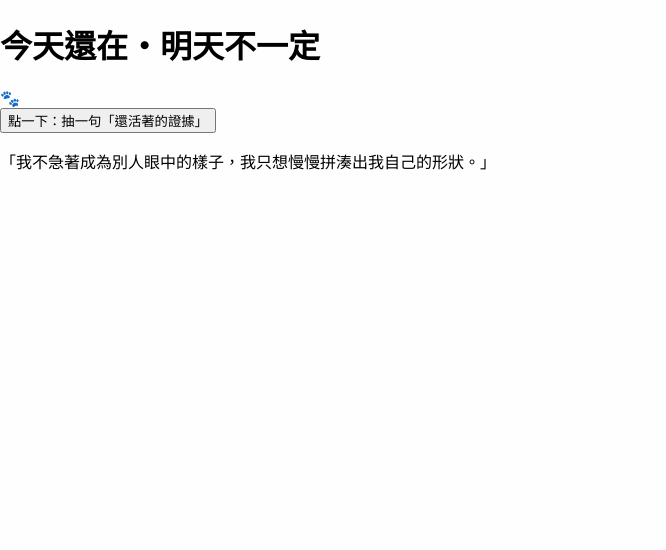
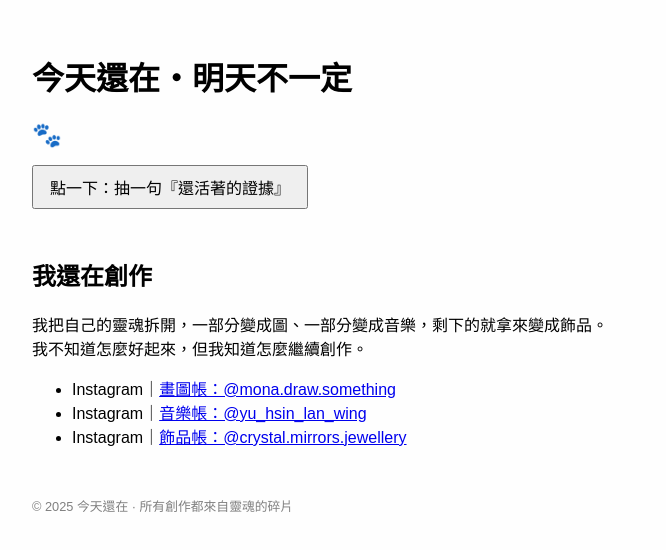
Before and after one commit to winggyyu/Still-here, a Next.js app: page / in a window 1280 px wide. Shown: the top 550 px of the page, without its empty margins (0-666 px from the left). Built offline with nearby package versions, Linux system fonts and the light colour scheme.

Commit message:
Update page.tsx

```diff
--- a/app/page.tsx
+++ b/app/page.tsx
@@ -1,74 +1,49 @@
-'use client';
+"use client";
 
-import React, { useState } from 'react';
+import React, { useState } from "react";
 
-const quotes = [
-  "我不急著成為別人眼中的樣子，我只想慢慢拼湊出我自己的形狀。",
-  "靈魂會累，但創作是靈魂的伸展。",
-  "每個喜歡畫畫的人，心裡都有一個沒被說完的故事。",
-  "創作不是因為我懂了什麼，是因為我還不懂。",
-  "我把自己畫進畫裡，是為了從裡面把自己救出來。",
-  "音樂是我對這個世界最溫柔的抵抗。",
-  "當我不知道怎麼說話時，我就畫畫或打鼓。",
-  "沒有靈感的時候，就創作一個沒有靈感的自己。",
-  "創作是靈魂和現實妥協的過程，也是唯一不會背叛我的東西。",
-  "我不是藝術家，我只是還沒找到別的活法。",
-  "每一次創作，都是一次在自己靈魂上動手術。",
-  "即使一切都很破碎，畫畫也讓我覺得自己完整了一點點。",
-  "我把沉默藏進每一條線條裡。",
-  "每件作品都是我想說話的證據。",
-  "不是作品在等完成，是我在等被理解。",
-  "畫畫是我用來跟過去和解的方式。",
-  "我的音樂不是為了表演，是為了不崩潰。",
-  "創作是我與世界之間的緩衝區。",
-  "創作不是逃避，是深潛。",
-  "我不想讓別人羨慕我，只想讓自己不後悔。",
-  "創作時我最自由，也最脆弱。",
-  "靈魂有時候會乾掉，創作是我澆它的水。",
-  "我的筆知道我在想什麼，即使我自己不知道。",
-  "有時候，我不是在畫畫，是在呼吸。",
-  "音樂是我記憶的一種形式。",
-  "每次敲鼓，都是一次對世界的回音。",
-  "我創作，不是因為我會，而是因為我非做不可。",
-  "每一條線，都是我不敢說的話。",
-  "沒有靈感的日子，我就畫陰影。",
-  "創作是我和自己說話的方式。",
-  "有時候我也想放棄，但手會自己動。",
-  "畫畫教我：有時候美，來自不完美。",
-  "創作是為了在不懂的世界裡，留下自己的痕跡。",
-  "我不是在製造作品，我在製造自己。",
-  "靈魂太吵的時候，我就開始畫畫。",
-  "每一次創作，都像一次內心的小地震。",
-  "我把畫畫當日記，但沒人看得懂。",
-  "創作像呼吸，不做會死。",
-  "我創作，不是為了展示，是為了生存。",
-  "當我畫畫時，我不需要解釋自己。",
-  "創作是我對抗遺忘的方式。",
-  "每一首歌都是一種祕密的祈禱。",
-  "我的作品不需要被懂，它只需要存在。",
-  "畫裡的貓懂我勝過任何人。",
-  "創作時我沒有年齡，沒有性別，只有靈魂。",
-  "創作教會我怎麼陪自己走過低谷。",
-  "有時候我覺得作品比我還活著。",
-  "我在創作裡學會愛自己。",
-  "我不會停下來，因為這是我唯一的路。",
-  "創作不是解答，而是提問。"
-];
+const quotes = [ "我不急著成為別人眼中的樣子，我只想慢慢拼湊出我自己的形狀。", "靈魂會累，但創作是靈魂的伸展。", "每個喜歡畫畫的人，心裡都有一個沒被說完的故事。", "創作不是因為我懂了什麼，是因為我還不懂。", "我把自己畫進畫裡，是為了從裡面把自己救出來。", "音樂是我對這個世界最溫柔的抵抗。", "當我不知道怎麼說話時，我就畫畫或打鼓。", "沒有靈感的時候，就創作一個沒有靈感的自己。", "創作是靈魂和現實妥協的過程，也是唯一不會背叛我的東西。", "我不是藝術家，我只是還沒找到別的活法。", "每一次創作，都是一次在自己靈魂上動手術。", "即使一切都很破碎，畫畫也讓我覺得自己完整了一點點。", "我把沉默藏進每一條線條裡。", "每件作品都是我想說話的證據。", "不是作品在等完成，是我在等被理解。", "畫畫是我用來跟過去和解的方式。", "我的音樂不是為了表演，是為了不崩潰。", "創作是我與世界之間的緩衝區。", "創作不是逃避，是深潛。", "我不想讓別人羨慕我，只想讓自己不後悔。", "創作時我最自由，也最脆弱。", "靈魂有時候會乾掉，創作是我澆它的水。", "我的筆知道我在想什麼，即使我自己不知道。", "有時候，我不是在畫畫，是在呼吸。", "音樂是我記憶的一種形式。", "每次敲鼓，都是一次對世界的回音。", "我創作，不是因為我會，而是因為我非做不可。", "每一條線，都是我不敢說的話。", "沒有靈感的日子，我就畫陰影。", "創作是我和自己說話的方式。", "有時候我也想放棄，但手會自己動。", "畫畫教我：有時候美，來自不完美。", "創作是為了在不懂的世界裡，留下自己的痕跡。", "我不是在製造作品，我在製造自己。", "靈魂太吵的時候，我就開始畫畫。", "每一次創作，都像一次內心的小地震。", "我把畫畫當日記，但沒人看得懂。", "創作像呼吸，不做會死。", "我創作，不是為了展示，是為了生存。", "當我畫畫時，我不需要解釋自己。", "創作是我對抗遺忘的方式。", "每一首歌都是一種祕密的祈禱。", "我的作品不需要被懂，它只需要存在。", "畫裡的貓懂我勝過任何人。", "創作時我沒有年齡，沒有性別，只有靈魂。", "創作教會我怎麼陪自己走過低谷。", "有時候我覺得作品比我還活著。", "我在創作裡學會愛自己。", "我不會停下來，因為這是我唯一的路。", "創作不是解答，而是提問。" ];
 
-export default function Page() {
-  const [quote, setQuote] = useState(quotes[0]);
+export default function Home() { const [quote, setQuote] = useState("點一下：抽一句『還活著的證據』");
 
-  const getRandomQuote = () => {
-    const random = Math.floor(Math.random() * quotes.length);
-    setQuote(quotes[random]);
-  };
+function handleClick() { const random = quotes[Math.floor(Math.random() * quotes.length)]; setQuote(random); }
 
-  return (
-    <main className="p-4 text-center">
-      <h1 className="text-4xl font-bold">今天還在・明天不一定</h1>
-      <div className="text-2xl mt-4">🐾</div>
-      <button onClick={getRandomQuote} className="border rounded px-4 py-2 mt-4 mb-2">點一下：抽一句「還活著的證據」</button>
-      <p className="mt-2 text-lg">「{quote}」</p>
-    </main>
-  );
-}
+return ( <main style={{ padding: "2rem", fontFamily: "sans-serif" }}> <h1 style={{ fontSize: "2rem", fontWeight: "bold" }}> 今天還在・明天不一定 </h1> <div style={{ fontSize: "1.5rem", margin: "1rem 0" }}>🐾</div>
+
+<button
+    onClick={handleClick}
+    style={{
+      fontSize: "1rem",
+      padding: "0.5rem 1rem",
+      marginBottom: "1rem",
+    }}
+  >
+    {quote === "點一下：抽一句『還活著的證據』" ? quote : "點一下：抽一句『還活著的證據』"}
+  </button>
+
+  <p style={{ fontSize: "1.2rem", marginBottom: "2rem" }}>{quote !== "點一下：抽一句『還活著的證據』" ? `「${quote}」` : ""}</p>
+
+  <h2 style={{ fontSize: "1.5rem", fontWeight: "bold" }}>我還在創作</h2>
+  <p>
+    我把自己的靈魂拆開，一部分變成圖、一部分變成音樂，剩下的就拿來變成飾品。<br />
+    我不知道怎麼好起來，但我知道怎麼繼續創作。
+  </p>
+
+  <ul>
+    <li>
+      Instagram｜<a href="https://www.instagram.com/mona.draw.something" target="_blank">畫圖帳：@mona.draw.something</a>
+    </li>
+    <li>
+      Instagram｜<a href="https://www.instagram.com/yu_hsin_lan_wing" target="_blank">音樂帳：@yu_hsin_lan_wing</a>
+    </li>
+    <li>
+      Instagram｜<a href="https://www.instagram.com/crystal.mirrors.jewellery" target="_blank">飾品帳：@crystal.mirrors.jewellery</a>
+    </li>
+  </ul>
+
+  <footer style={{ marginTop: "3rem", fontSize: "0.8rem", color: "gray" }}>
+    <p>© {new Date().getFullYear()} 今天還在 · 所有創作都來自靈魂的碎片</p>
+  </footer>
+</main>
+
+); }
```
